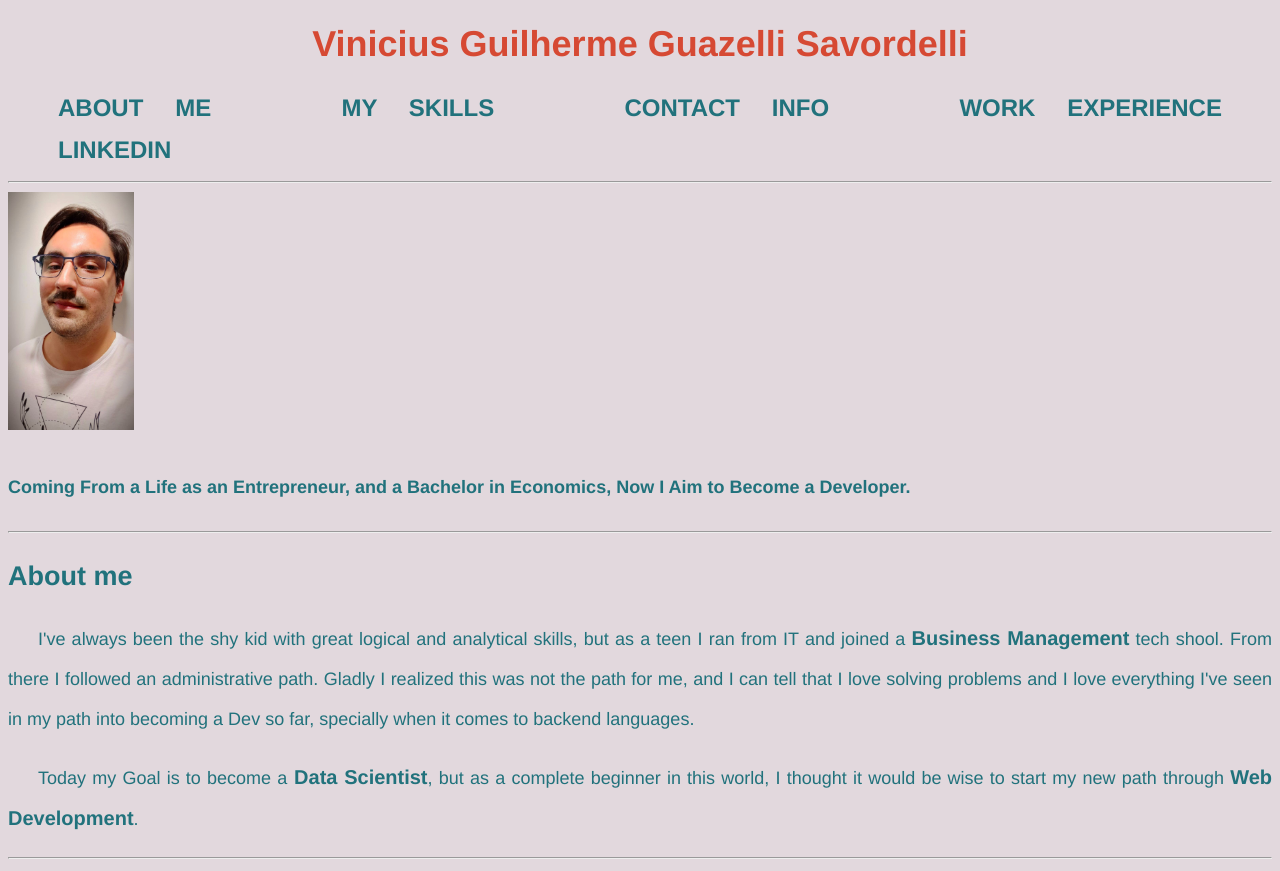
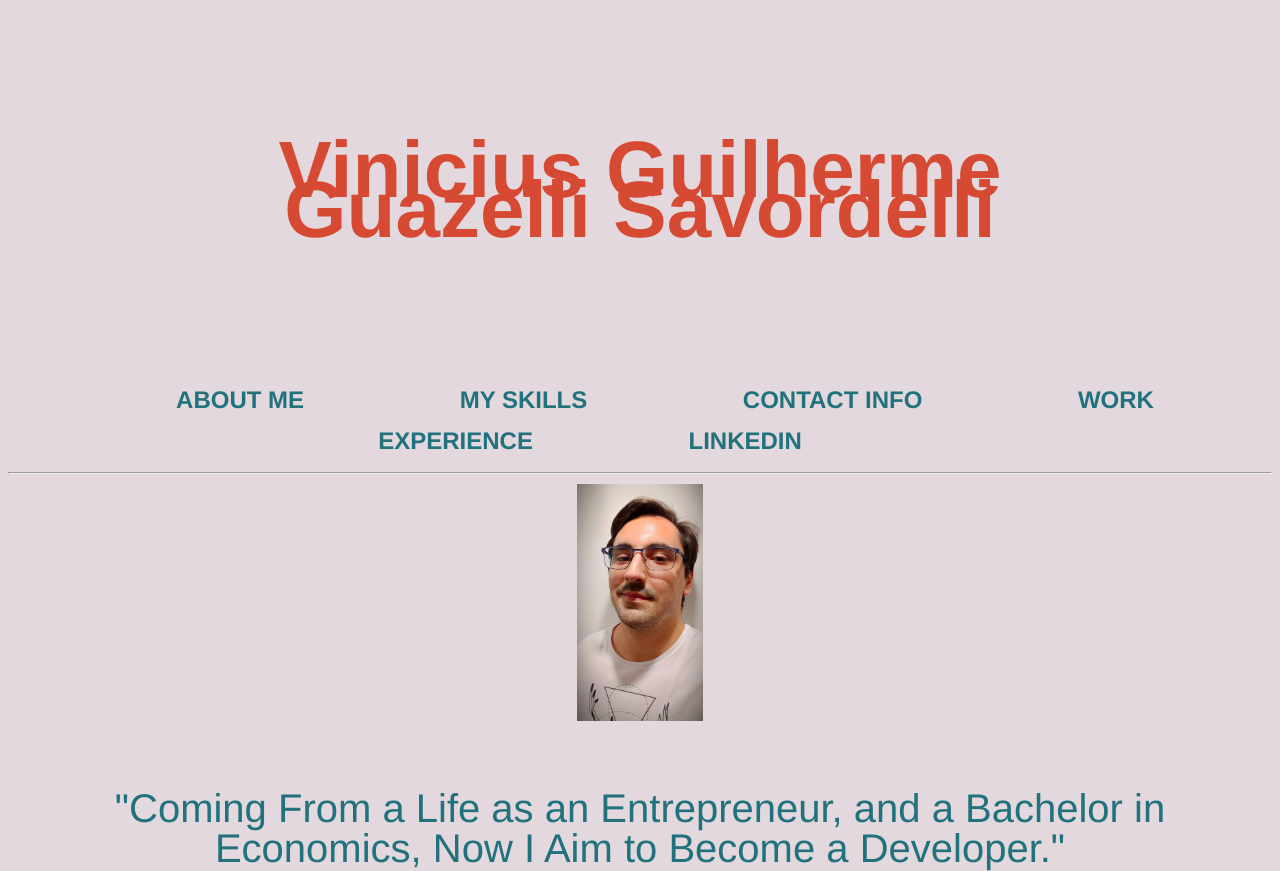
Before and after one commit to vinisavordelli/vinisavordelli.github.io, a plain HTML site: page index.html in a window 1280 px wide. Shown: the top 871 px of the page. Drawn offline with Linux system fonts and the light colour scheme.

Commit message:
just another update

```diff
--- a/index.html
+++ b/index.html
@@ -5,19 +5,26 @@
     <meta http-equiv="X-UA-Compatible" content="IE=edge">
     <meta name="viewport" content="width=device-width, initial-scale=1.0">
     <title>My Portfolio</title>
+
     <link rel="stylesheet" href="style.css" type="text/css">
-    <style></style>
+
+
+    <style>
+
+    </style>
+
 </head>
 <body>
 <h1>Vinicius Guilherme Guazelli Savordelli</h1>
-<a class="intLinks" href="#About me">ABOUT ME</a>
+<div class ="links"><a class="intLinks" href="#About me">ABOUT ME</a>
 <a class="intLinks" href="#skills">MY SKILLS</a>
 <a class="intLinks" href="#contact">CONTACT INFO</a>
 <a class="intLinks" href="#EXP">WORK EXPERIENCE</a>
 <a class="intLinks" href="https://www.linkedin.com/in/savordelli" target="_blank">LINKEDIN</a>
+</div>
 <hr>
-<img id="profilePic" src="Foto.jpeg" height="10%" width="10%">
-<h4>Coming From a Life as an Entrepreneur, and a Bachelor in Economics, Now I Aim to Become a Developer.</h4>
+<div id = "profilePic"><img src="Foto.jpeg" height="10%" width="10%"></div>
+<h4>"Coming From a Life as an Entrepreneur, and a Bachelor in Economics, Now I Aim to Become a Developer."</h4>
 <hr>
 <h2 id="About me">About me</h2>
 <p class="aboutMe">I've always been the shy kid with great logical and analytical skills, but as a teen I ran from IT and joined a <strong> Business Management</strong> tech shool. From there I followed an administrative path. Gladly I realized this was not the path for me, and I can tell that I love solving problems and I love everything I've seen in my path into becoming a Dev so far, specially when it comes to backend languages.<br>
--- a/style.css
+++ b/style.css
@@ -3,13 +3,26 @@ body{
     color: #21727c;
     font-weight: 500;
     font-family: 'Franklin Gothic Medium', 'Arial Narrow', Arial, sans-serif;
-    font-size: 18px;
+    font-size: 20px;
     line-height: 40px;
     text-align: justify;
 }
 
 h1{
     color: #d64933;
+    text-align: center;
+    font-size: 4em;
+    margin: 150px;
+    box-shadow: #00414b;
+
+}
+
+h2{
+    font-size: 3em;
+}
+h4{
+    font-size: 2em;
+    font-weight: 100;
     text-align: center;
 }
 
@@ -21,7 +34,7 @@ a{
 
 a:hover{
 color: #00414b;
-font-size: 26px;
+font-size: 30px;
 
 }
 
@@ -32,11 +45,12 @@ font-size: 26px;
     font-family: 'Franklin Gothic Medium', 'Arial Narrow', Arial, sans-serif;
     font-size: 18px;
     text-align: justify;
+    align-items: center;
     margin: 20px;
 }
 #ignore:hover{
     color: #00414b;
-font-size: 20px;
+font-size: 24px;
 }
 
 strong{
@@ -51,7 +65,8 @@ p{
 }
 
 ul{
-    line-height: 25px;
+    line-height: 30px;
+    font-size: 20px;
 }
 
 #expList{
@@ -64,9 +79,20 @@ ul{
 }
 .intLinks{
     margin: 50px;
+    margin-right: 100px;
     text-decoration: none;
     color: #21727c;
     font-weight: bolder;
     font-size: 24px;
-
+    text-align:  center;
 }
+#profilePic{
+    text-align: center;
+}
+.links{
+    align-items: center;
+    align-self: center;
+    align-tracks: center;
+    align-content: center;
+    text-align: center;
+}
```
